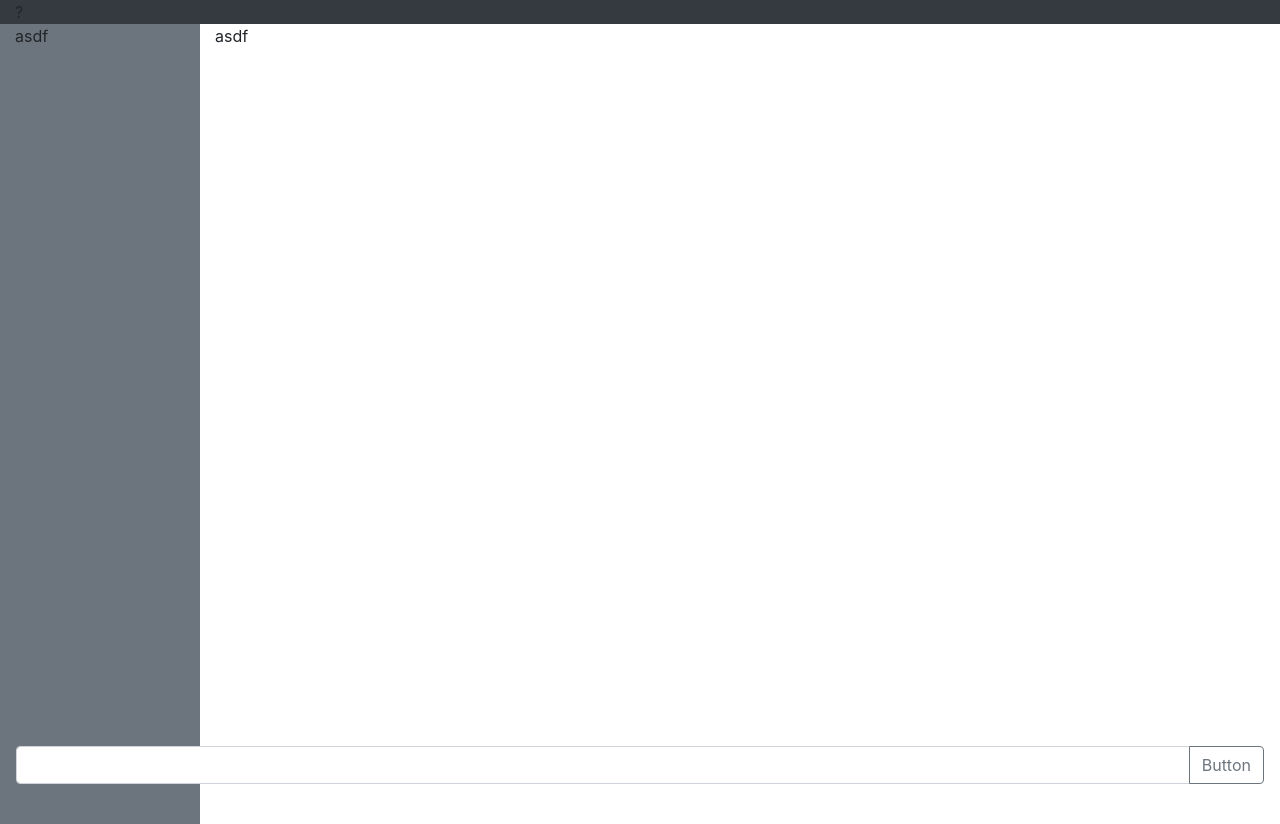
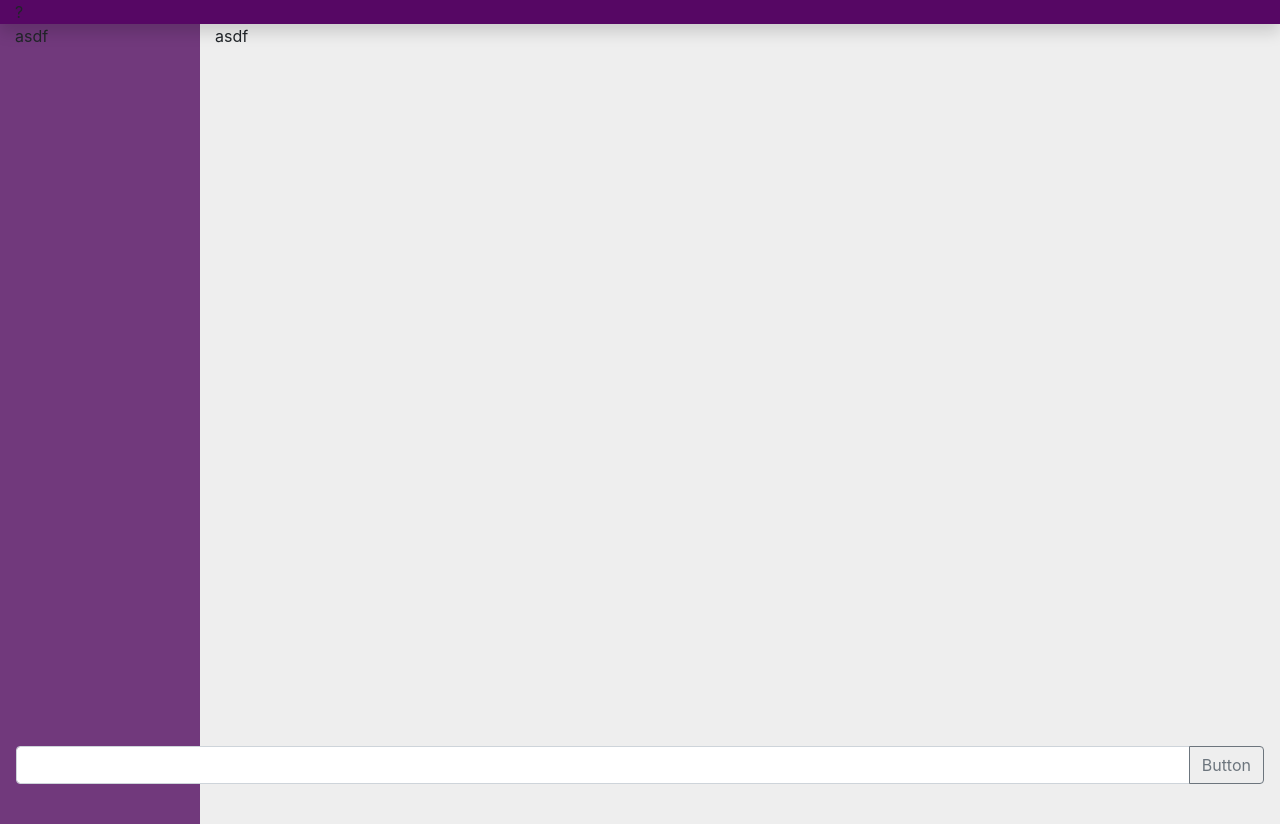
Before and after one commit to kevinhynes/shlack, a Flask app: page / in a window 1280 px wide. Run offline with Flask 2, Linux system fonts and the light colour scheme; some libraries are stand-ins or nearby versions.

Commit message:
Added some colors

```diff
--- a/static/style.css
+++ b/static/style.css
@@ -7,8 +7,17 @@ body, html {
 }
 
 .sidebar {
+  background: #71397c;
   width: 200px;
   max-width: 200px;
 }
 
+.topbar {
+  background: #560764;
+}
+
+.messages {
+  background: #eeeeee;
+}
+
 /*# sourceMappingURL=style.css.map */
--- a/static/style.scss
+++ b/static/style.scss
@@ -1,3 +1,16 @@
+$midnight: #352961;
+
+$purple1: #560764;
+$purple2: #71397c;
+$purple3: #774181;
+$purple4: #91519d;
+$purple5: #c582d5;
+$pink: #e6b2c6;
+
+$yellow: #ffdf5a;
+$pink_white: #f6e5e5;
+$off_white: #eeeeee;
+
 body, html {
   height: 100%;
 }
@@ -7,6 +20,15 @@ body, html {
 }
 
 .sidebar {
+  background: $purple2;
   width: 200px;
   max-width: 200px;
 }
+
+.topbar {
+  background: $purple1;
+}
+
+.messages {
+  background: $off_white;
+}
--- a/templates/layout.html
+++ b/templates/layout.html
@@ -13,24 +13,24 @@
   <body>
 
 {#      Body#}
-  <div class="container-fluid fixed-top bg-dark">
+  <div class="container-fluid fixed-top topbar shadow">
     <div class="row">
       <div class="col">?</div>
     </div>
   </div>
 
-  <div class="container-fluid d-flex fill mt-4">
+  <div class="container-fluid d-flex h-100 mt-4">
     <div class="row flex-grow-1">
-      <div class="col sidebar bg-secondary">
+      <div class="col sidebar">
         asdf
       </div>
-      <div class="col">
+      <div class="col messages">
         asdf
       </div>
     </div>
   </div>
 
-  <div class="container">
+  <div class="container d-flex">
     <div class="input-group fixed-bottom px-3 pb-3">
       <input type="text" class="form-control" placeholder="" aria-label="Example text with button addon" aria-describedby="button-addon1">
       <div class="input-group-append">
```
Also changed, not shown: 1 other file.
